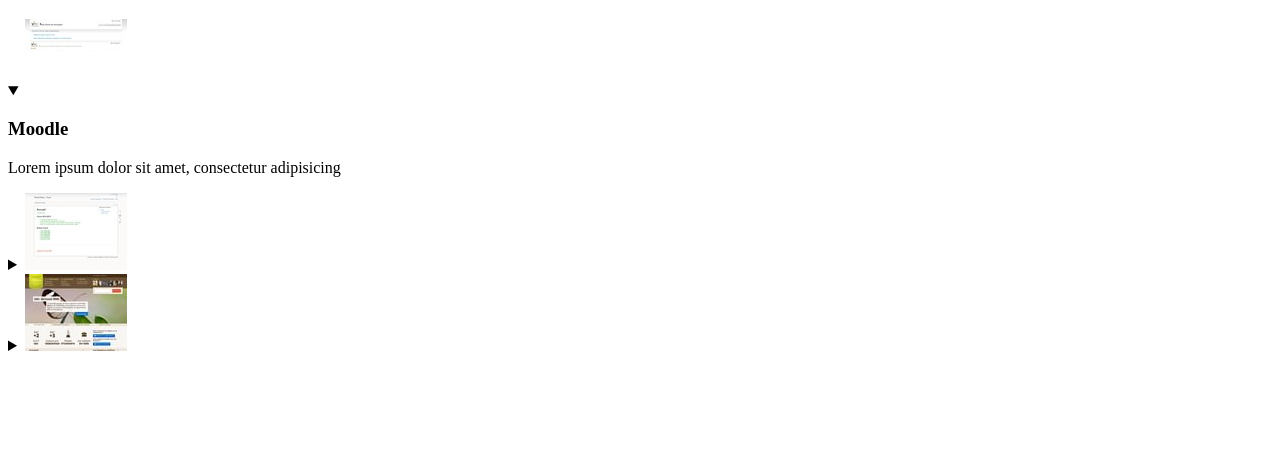
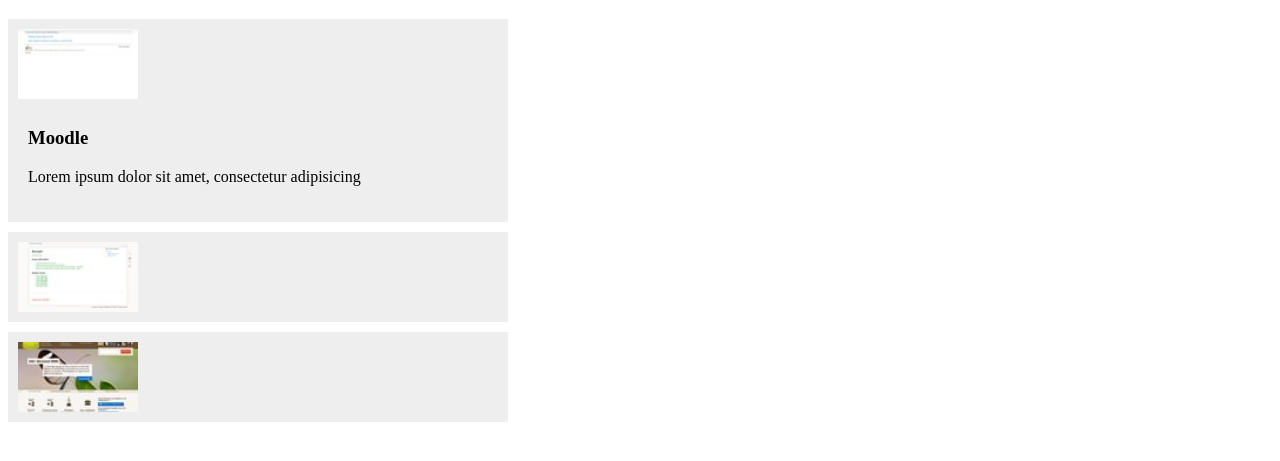
Before and after one commit to MMI-NFC-2026/sae105-r112-tp4-senanisic11-hub, a plain HTML site: page index.html in a window 1280 px wide. Shown: the part 291-752 px from the top of the page. Drawn offline with Linux system fonts and the light colour scheme.

Commit message:
Deuxième accordeon CSS n°1

```diff
--- a/src/css/components/accordeon.css
+++ b/src/css/components/accordeon.css
@@ -59,3 +59,56 @@
 .accordeon > details[open] > summary::before {
     transform: rotate(90deg);
 }
+
+
+/* =================================
+   DEUXIEME ACCORDEON : VERSION VERTICALE
+================================= */
+
+.accordeon-vertical {
+    display: flex;
+    flex-direction: column;
+    gap: 10px;
+    width: 500px;
+}
+
+/* Apparence générale des panneaux */
+
+.accordeon-vertical details {
+    background-color: #eeeeee;
+    padding: 10px;
+}
+
+/* Apparence du summary */
+
+.accordeon-vertical summary {
+    display: flex;
+    align-items: center;
+    justify-content: space-between;
+    cursor: pointer;
+    list-style: none;
+}
+
+/* Suppression du triangle natif */
+
+.accordeon-vertical summary::marker {
+    display: none;
+}
+
+.accordeon-vertical summary::-webkit-details-marker {
+    display: none;
+}
+
+/* Images */
+
+.accordeon-vertical summary img {
+    width: 120px;
+    height: 70px;
+    object-fit: cover;
+}
+
+/* Contenu des panneaux ouverts */
+
+.accordeon-vertical details > div {
+    padding: 10px;
+}
```
